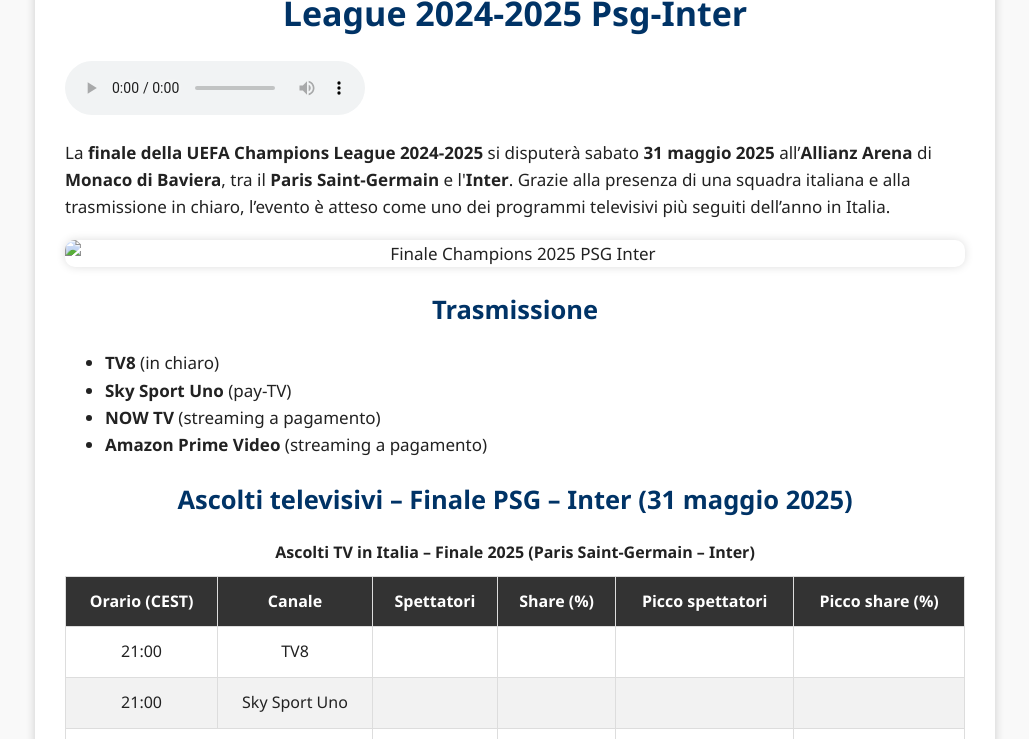
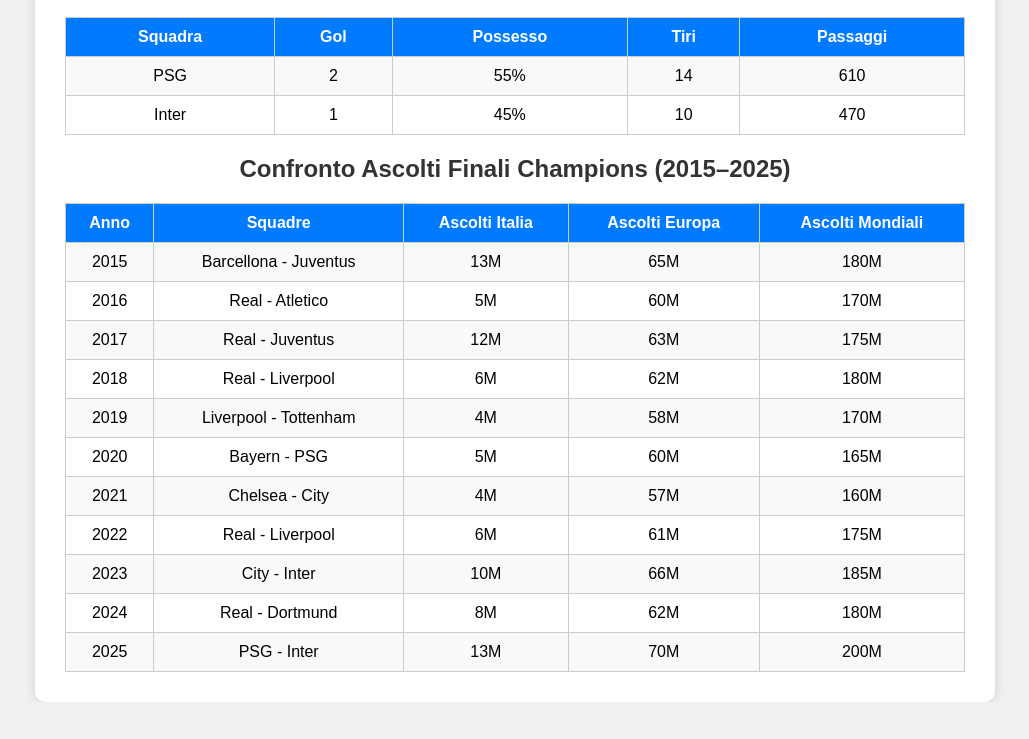
Before and after one commit to Ema26-cpu/Miosito, a plain HTML site: page index.html in a window 1280 px wide. Shown: the part 141-880 px from the top of the page, without its empty margins (125-1154 px from the left). After the commit the page ends 843 px from the top, so only its background shows below. Drawn offline with Linux system fonts and the light colour scheme.

Commit message:
Update index.html

```diff
--- a/index.html
+++ b/index.html
@@ -1,20 +1,16 @@
+
 <!DOCTYPE html>
 <html lang="it">
 <head>
-  <meta charset="UTF-8" />
-  <meta name="viewport" content="width=device-width, initial-scale=1.0"/>
-  <meta name="google-site-verification" content="5NJCal_mBhivrb_ewcyqHYDNX7v7ddifCfAfTdtmxzM" />
-  <title>Ascolti Tv 31 Maggio 2025 Finale Champions League 2025 Psg-Inter</title>
-
+  <meta charset="UTF-8">
+  <meta name="viewport" content="width=device-width, initial-scale=1.0">
+  <title>Confronto PSG - Inter</title>
   <style>
     body {
-      font-family: 'Segoe UI', 'Roboto', 'Poppins', sans-serif;
-      font-size: 17px;
-      line-height: 1.6;
-      color: #222;
-      background-color: #f9f9f9;
+      font-family: Arial, sans-serif;
       margin: 0;
-      padding: 20px;
+      padding: 0;
+      background: #f0f0f0;
     }
 
     .container {
@@ -28,162 +24,163 @@
 
     h1, h2 {
       text-align: center;
-      color: #003366;
-      margin-bottom: 20px;
+      color: #333;
     }
 
-    img {
-      border-radius: 10px;
-      box-shadow: 0 0 10px #ddd;
-      max-width: 100%;
-      height: auto;
-    }
-
-    .logo-container {
-      text-align: center;
-      margin: 20px 0;
-    }
-
-    .logo-container img {
-      max-height: 450px;
-      width: auto;
-      display: block;
-      margin: 0 auto;
+    .table-wrapper {
+      overflow-x: auto;
+      margin-top: 20px;
     }
 
     table {
       border-collapse: collapse;
       width: 100%;
-      margin-top: 20px;
+      min-width: 600px;
       font-size: 16px;
     }
 
     th, td {
-      border: 1px solid #ddd;
-      padding: 12px;
+      border: 1px solid #ccc;
+      padding: 10px;
       text-align: center;
     }
 
     th {
-      background-color: #333;
+      background-color: #007BFF;
       color: white;
     }
 
     tr:nth-child(even) {
-      background-color: #f2f2f2;
+      background-color: #f9f9f9;
     }
 
-    caption {
-      font-weight: bold;
-      margin-bottom: 10px;
-    }
-
-    footer {
-      margin-top: 50px;
-      padding: 15px;
-      text-align: center;
-      font-size: 14px;
-      color: #666;
+    tr:hover {
+      background-color: #f1f1f1;
     }
   </style>
 </head>
+<body>
 
-<body>
   <div class="container">
-    <h1>Ascolti TV 31 Maggio 2025 – Finale UEFA Champions League 2024-2025 Psg-Inter</h1>
+    <h1>Confronto PSG - Inter</h1>
 
-    <audio controls loop>
-      <source src="CHAMPIONS LEAGUE INNO - MUSICA UFFICIALE - HD Stereo [BLb1C58FDhY].mp3" type="audio/mp3">
-      Il tuo browser non supporta l'elemento audio.
-    </audio>
-
-    <p>La <strong>finale della UEFA Champions League 2024-2025</strong> si disputerà sabato <strong>31 maggio 2025</strong> all’<strong>Allianz Arena</strong> di <strong>Monaco di Baviera</strong>, tra il <strong>Paris Saint-Germain</strong> e l'<strong>Inter</strong>. Grazie alla presenza di una squadra italiana e alla trasmissione in chiaro, l’evento è atteso come uno dei programmi televisivi più seguiti dell’anno in Italia.</p>
-
-    <div class="logo-container">
-      <img src="Finale champions 2025 psg inter.png" alt="Finale Champions 2025 PSG Inter" title="Finale Champions 2025 PSG vs Inter">
+    <h2>PSG - Inter (Finale Champions 2025)</h2>
+    <div class="table-wrapper">
+      <table>
+        <tr>
+          <th>Squadra</th>
+          <th>Gol</th>
+          <th>Possesso</th>
+          <th>Tiri</th>
+          <th>Passaggi</th>
+        </tr>
+        <tr>
+          <td>PSG</td>
+          <td>2</td>
+          <td>55%</td>
+          <td>14</td>
+          <td>610</td>
+        </tr>
+        <tr>
+          <td>Inter</td>
+          <td>1</td>
+          <td>45%</td>
+          <td>10</td>
+          <td>470</td>
+        </tr>
+      </table>
     </div>
 
-    <h2>Trasmissione</h2>
-    <ul>
-      <li><strong>TV8</strong> (in chiaro)</li>
-      <li><strong>Sky Sport Uno</strong> (pay-TV)</li>
-      <li><strong>NOW TV</strong> (streaming a pagamento)</li>
-      <li><strong>Amazon Prime Video</strong> (streaming a pagamento)</li>
-    </ul>
-
-    <h2>Ascolti televisivi – Finale PSG – Inter (31 maggio 2025)</h2>
-    <table>
-      <caption>Ascolti TV in Italia – Finale 2025 (Paris Saint-Germain – Inter)</caption>
-      <thead>
+    <h2>Confronto Ascolti Finali Champions (2015–2025)</h2>
+    <div class="table-wrapper">
+      <table>
         <tr>
-          <th>Orario (CEST)</th>
-          <th>Canale</th>
-          <th>Spettatori</th>
-          <th>Share (%)</th>
-          <th>Picco spettatori</th>
-          <th>Picco share (%)</th>
-        </tr>
-      </thead>
-      <tbody>
-        <tr>
-          <td>21:00</td>
-          <td>TV8</td>
-          <td></td>
-          <td></td>
-          <td></td>
-          <td></td>
+          <th>Anno</th>
+          <th>Squadre</th>
+          <th>Ascolti Italia</th>
+          <th>Ascolti Europa</th>
+          <th>Ascolti Mondiali</th>
         </tr>
         <tr>
-          <td>21:00</td>
-          <td>Sky Sport Uno</td>
-          <td></td>
-          <td></td>
-          <td></td>
-          <td></td>
+          <td>2015</td>
+          <td>Barcellona - Juventus</td>
+          <td>13M</td>
+          <td>65M</td>
+          <td>180M</td>
         </tr>
         <tr>
-          <td colspan="2"><strong>Totale</strong></td>
-          <td></td>
-          <td></td>
-          <td></td>
-          <td></td>
+          <td>2016</td>
+          <td>Real - Atletico</td>
+          <td>5M</td>
+          <td>60M</td>
+          <td>170M</td>
         </tr>
-      </tbody>
-    </table>
+        <tr>
+          <td>2017</td>
+          <td>Real - Juventus</td>
+          <td>12M</td>
+          <td>63M</td>
+          <td>175M</td>
+        </tr>
+        <tr>
+          <td>2018</td>
+          <td>Real - Liverpool</td>
+          <td>6M</td>
+          <td>62M</td>
+          <td>180M</td>
+        </tr>
+        <tr>
+          <td>2019</td>
+          <td>Liverpool - Tottenham</td>
+          <td>4M</td>
+          <td>58M</td>
+          <td>170M</td>
+        </tr>
+        <tr>
+          <td>2020</td>
+          <td>Bayern - PSG</td>
+          <td>5M</td>
+          <td>60M</td>
+          <td>165M</td>
+        </tr>
+        <tr>
+          <td>2021</td>
+          <td>Chelsea - City</td>
+          <td>4M</td>
+          <td>57M</td>
+          <td>160M</td>
+        </tr>
+        <tr>
+          <td>2022</td>
+          <td>Real - Liverpool</td>
+          <td>6M</td>
+          <td>61M</td>
+          <td>175M</td>
+        </tr>
+        <tr>
+          <td>2023</td>
+          <td>City - Inter</td>
+          <td>10M</td>
+          <td>66M</td>
+          <td>185M</td>
+        </tr>
+        <tr>
+          <td>2024</td>
+          <td>Real - Dortmund</td>
+          <td>8M</td>
+          <td>62M</td>
+          <td>180M</td>
+        </tr>
+        <tr>
+          <td>2025</td>
+          <td>PSG - Inter</td>
+          <td>13M</td>
+          <td>70M</td>
+          <td>200M</td>
+        </tr>
+      </table>
+    </div>
+  </div>
 
-    <h2>Confronto con le finali precedenti</h2>
-    <table>
-      <caption>Ascolti delle finali di Champions League in Italia (2003–2024)</caption>
-      <thead>
-        <tr>
-          <th>Anno</th>
-          <th>Finale</th>
-          <th>Canale/i</th>
-          <th>Spettatori (milioni)</th>
-          <th>Share (%)</th>
-        </tr>
-      </thead>
-      <tbody>
-        <tr><td>2003</td><td>Juventus – Milan</td><td>Canale 5</td><td>20,2</td><td>67,3</td></tr>
-        <tr><td>2007</td><td>Milan – Liverpool</td><td>Canale 5</td><td>13,2</td><td>46,3</td></tr>
-        <tr><td>2009</td><td>Barcellona – Manchester Utd</td><td>Rai 1</td><td>9,9</td><td>36,1</td></tr>
-        <tr><td>2010</td><td>Inter – Bayern Monaco</td><td>Rai 1</td><td>12,5</td><td>45,3</td></tr>
-        <tr><td>2015</td><td>Juventus – Barcellona</td><td>Canale 5</td><td>11,5</td><td>43,9</td></tr>
-        <tr><td>2016</td><td>Real Madrid – Atletico Madrid</td><td>Canale 5</td><td>8,2</td><td>34,2</td></tr>
-        <tr><td>2017</td><td>Juventus – Real Madrid</td><td>Canale 5</td><td>13,1</td><td>52,1</td></tr>
-        <tr><td>2018</td><td>Real Madrid – Liverpool</td><td>Canale 5</td><td>8,7</td><td>36,7</td></tr>
-        <tr><td>2019</td><td>Liverpool – Tottenham</td><td>Rai 1</td><td>6,8</td><td>30,9</td></tr>
-        <tr><td>2020</td><td>PSG – Bayern Monaco</td><td>Canale 5</td><td>7,9</td><td>34,5</td></tr>
-        <tr><td>2021</td><td>Chelsea – Manchester City</td><td>Canale 5</td><td>7,3</td><td>33,1</td></tr>
-        <tr><td>2022</td><td>Liverpool – Real Madrid</td><td>Canale 5</td><td>8,7</td><td>36,5</td></tr>
-        <tr><td>2023</td><td>Manchester City – Inter</td><td>Canale 5</td><td>12,1</td><td>50,1</td></tr>
-        <tr><td>2024</td><td>Real Madrid – Borussia Dortmund</td><td>Canale 5</td><td>9,6</td><td>42,3</td></tr>
-      </tbody>
-    </table>
-
-    <footer>
-      © 2025 | Dati elaborati da [Il tuo nome o sito]
-    </footer>
-  </div>
 </body>
 </html>
```
